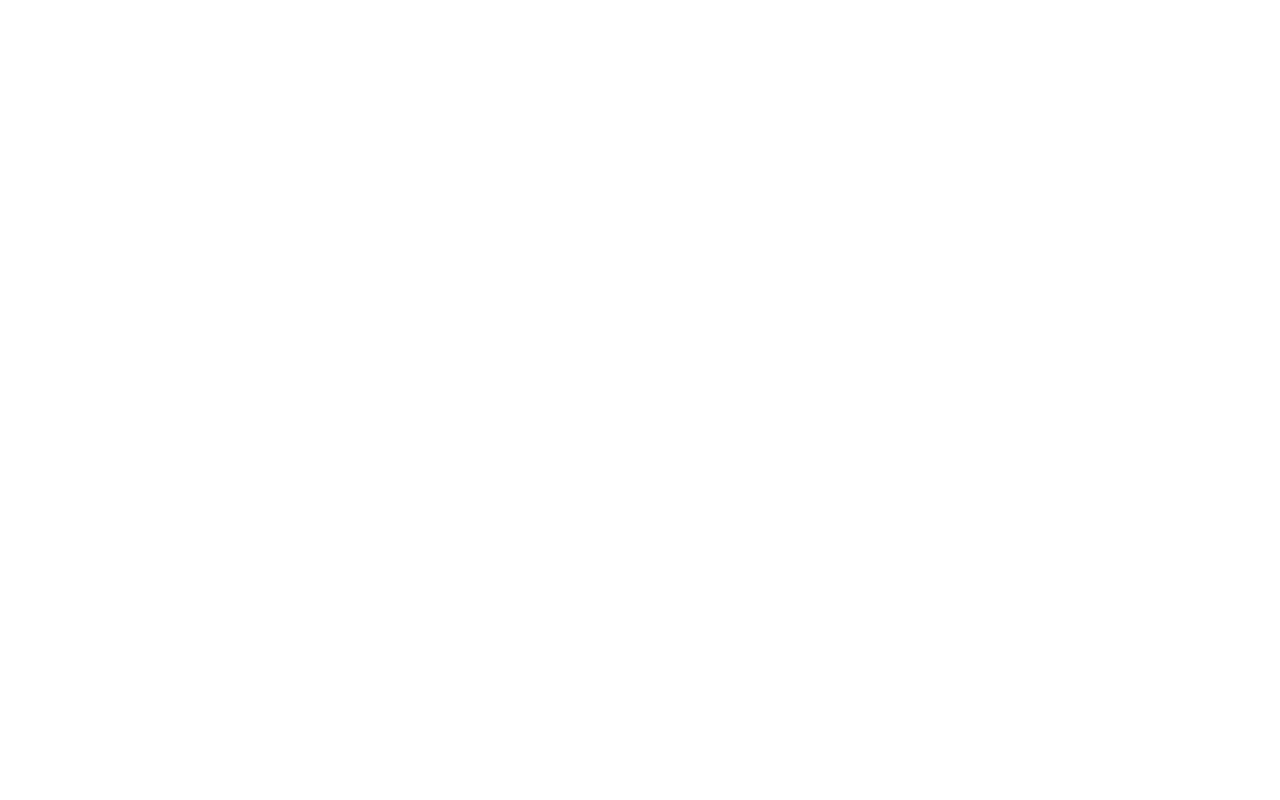
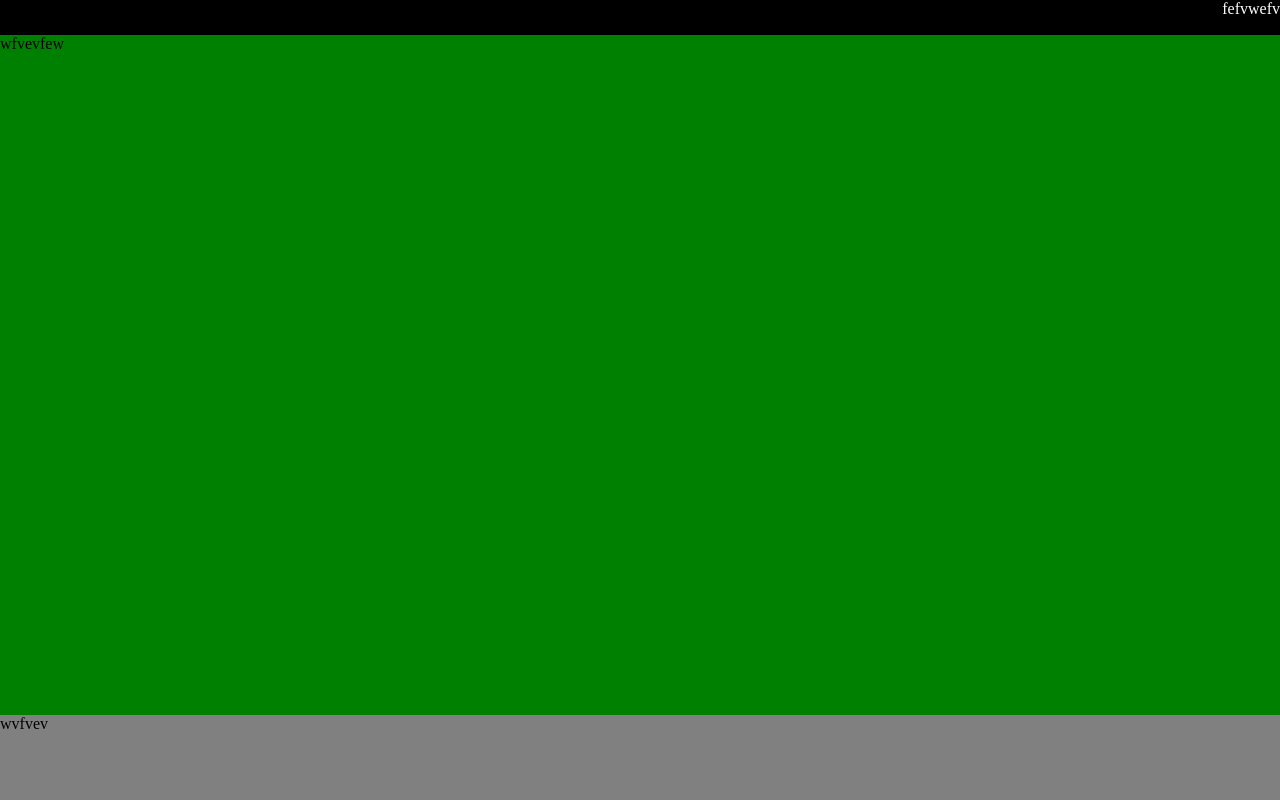
Before and after one commit to emanuelevolpes/html-css-zoom, a plain HTML site: page index.html in a window 1280 px wide. Drawn offline with Linux system fonts and the light colour scheme.

Commit message:
global-structure

```diff
--- a/css/style.css
+++ b/css/style.css
@@ -9,3 +9,45 @@ Reset
     padding: 0;
     box-sizing: border-box;
 }
+
+/*
+----------
+Common
+----------
+*/
+
+
+/*
+----------
+Header
+----------
+*/
+
+.view{
+    height: 35px;
+    background-color: black;
+    text-align: right;
+    color: white;
+}
+
+/*
+----------
+Main
+----------
+*/
+
+.container{
+    height: calc(100vh - 120px);
+    background-color: green;
+}
+
+/*
+----------
+Footer
+----------
+*/
+
+.widget-bar{
+    height: 85px;
+    background-color: gray;
+}
--- a/index.html
+++ b/index.html
@@ -8,8 +8,14 @@
     <link rel="stylesheet" href="css/style.css">
 </head>
 <body>
-    <header></header>
-    <main></main>
-    <footer></footer>
+    <header>
+        <div class="view">fefvwefv</div>
+    </header>
+    <main>
+        <div class="container">wfvevfew</div>
+    </main>
+    <footer>
+        <div class="widget-bar">wvfvev</div>
+    </footer>
 </body>
 </html>
```
